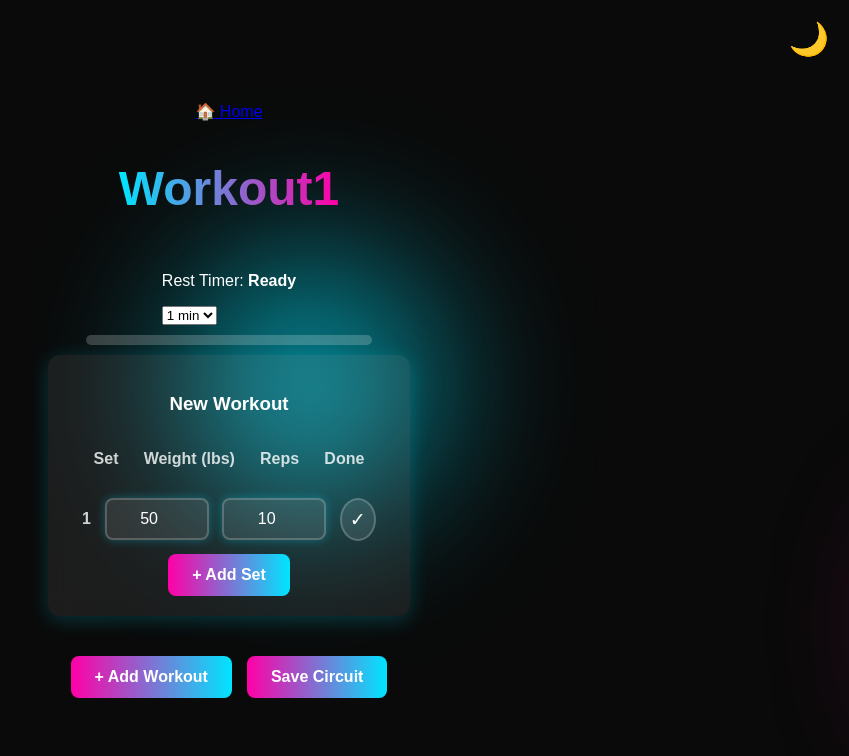
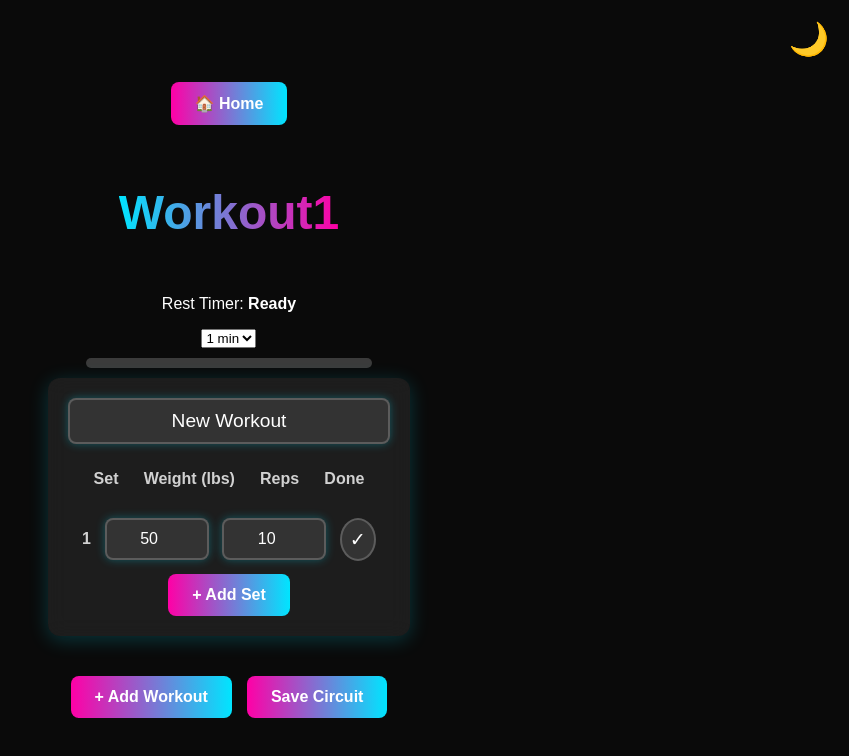
Before and after one commit to jacobball317/RepVault, a React (Create React App) app: page /RepVault/create-circuit in a window 1280 px wide. Both pictures are taken after a click on the button "+ Add Workout". Shown: the top 756 px of the page, without its empty margins (431-1280 px from the left). Built offline with nearby package versions, Linux system fonts and the light colour scheme.

Commit message:
cleaned up styling

```diff
--- a/src/App.css
+++ b/src/App.css
@@ -61,10 +61,52 @@ body {
   backdrop-filter: blur(15px);
   padding: 30px;
   border-radius: 15px;
-  box-shadow: 0 4px 20px rgba(0, 229, 255, 0.3);
   text-align: center;
   max-width: 500px;
   width: 90%;
+  position: relative;
+}
+
+.glass-card::before {
+  content: '';
+  position: absolute;
+  top: 0;
+  left: 0;
+  right: 0;
+  bottom: 0;
+  border-radius: 15px;
+  border: 5px solid;
+  border-image: linear-gradient(90deg, rgba(0, 229, 255, 0.8), rgba(255, 0, 166, 0.8)) 1;
+  filter: blur(10px);
+  z-index: -1;
+  animation: color-change 5s infinite alternate;
+}
+
+@keyframes rotate-glow {
+  0% {
+    transform: rotate(0deg);
+  }
+  100% {
+    transform: rotate(360deg);
+  }
+}
+
+@keyframes glow {
+  0% {
+    box-shadow: 0 0 20px rgba(0, 229, 255, 0.3), 0 0 40px rgba(255, 0, 166, 0.3);
+  }
+  100% {
+    box-shadow: 0 0 40px rgba(0, 229, 255, 0.6), 0 0 80px rgba(255, 0, 166, 0.6);
+  }
+}
+
+@keyframes color-change {
+  0%, 100% {
+    border-image: linear-gradient(90deg, rgba(0, 229, 255, 0.8), rgba(255, 0, 166, 0.8)) 1;
+  }
+  50% {
+    border-image: linear-gradient(90deg, rgba(255, 0, 166, 0.8), rgba(0, 229, 255, 0.8)) 1;
+  }
 }
 
 /* === Neon Title === */
@@ -125,6 +167,34 @@ body {
   filter: drop-shadow(0 0 5px #00E5FF);
 }
 
+/* Centered Timer Section */
+.centered {
+  display: flex;
+  flex-direction: column;
+  align-items: center;
+}
+
+/* Home Button Styling */
+.home-btn {
+  background: linear-gradient(90deg, #FF00A6, #00E5FF);
+  color: white;
+  font-weight: bold;
+  text-decoration: none;
+  border: none;
+  padding: 12px 24px;
+  border-radius: 8px;
+  cursor: pointer;
+  transition: 0.3s ease-in-out;
+  font-size: 1rem;
+  text-align: center;
+  margin-bottom: 20px;
+}
+
+.home-btn:hover {
+  transform: scale(1.05);
+  box-shadow: 0 0 15px #00E5FF, 0 0 25px #FF00A6;
+}
+
 /* === Mobile Responsive Design === */
 @media (max-width: 768px) {
   .glass-card {
--- a/src/App.js
+++ b/src/App.js
@@ -1,6 +1,7 @@
 import React, { useState } from "react";
 import { Routes, Route, Link } from "react-router-dom";
 import CircuitForm from "./components/CircuitForm";
+import LaserBackground from "./components/LaserBackground";
 import "./App.css";
 
 function App() {
@@ -21,15 +22,12 @@ function App() {
     <div className={`App ${darkMode ? "dark-mode" : ""}`}>
       <span className="dark-mode-toggle" onClick={toggleDarkMode}>🌙</span>
 
-      <div className="background-animation">
-        <div className="orb"></div>
-        <div className="orb small"></div>
-      </div>
-
       <Routes>
         <Route
           path="/"
           element={
+            <>
+              <LaserBackground />
               <div className="home-container">
                 <div className="glass-card">
                   <h1 className="neon-title">Rep Vault</h1>
@@ -40,6 +38,7 @@ function App() {
                   </div>
                 </div>
               </div>
+            </>
           }
         />
         <Route path="/create-circuit" element={<CircuitForm darkMode={darkMode} toggleDarkMode={toggleDarkMode} />} />
--- a/src/components/CircuitForm.css
+++ b/src/components/CircuitForm.css
@@ -37,6 +37,15 @@ width: 90%;
 max-width: 500px;
 text-align: center;
 box-shadow: 0 4px 20px rgba(0, 229, 255, 0.2);
+}
+
+/* Workout Name Input */
+.workout-name-input {
+  width: 100%;
+  margin-bottom: 10px;
+  font-size: 1.2rem;
+  text-align: center;
+  box-sizing: border-box; /* Ensure padding and border are included in the element's total width and height */
 }
 
 /* === Set Input Row === */
--- a/src/components/CircuitForm.js
+++ b/src/components/CircuitForm.js
@@ -32,6 +32,13 @@ function CircuitForm({ addCircuit, darkMode, toggleDarkMode }) {
   const updateSet = (workoutIndex, setIndex, field, value) => {
     const updatedWorkouts = [...workouts];
     updatedWorkouts[workoutIndex].sets[setIndex][field] = value;
+    setWorkouts(updatedWorkouts);
+  };
+
+  // Update workout name
+  const updateWorkoutName = (index, name) => {
+    const updatedWorkouts = [...workouts];
+    updatedWorkouts[index].name = name;
     setWorkouts(updatedWorkouts);
   };
 
@@ -83,7 +90,7 @@ function CircuitForm({ addCircuit, darkMode, toggleDarkMode }) {
         🌙
       </span>
 
-      <Link to="/" className="home-btn">
+      <Link to="/" className="neon-btn home-btn">
         🏠 Home
       </Link>
 
@@ -103,7 +110,7 @@ function CircuitForm({ addCircuit, darkMode, toggleDarkMode }) {
       </h2>
 
       {/* Rest Timer UI */}
-      <div className="timer-section">
+      <div className="timer-section centered">
         <p className="rest-timer-text">
           Rest Timer: <strong>{timer !== null && timer > 0 ? formatTime(timer) : "Ready"}</strong>
         </p>
@@ -131,7 +138,12 @@ function CircuitForm({ addCircuit, darkMode, toggleDarkMode }) {
       {/* Workout Section */}
       {workouts.map((workout, workoutIndex) => (
         <div key={workoutIndex} className="workout-card">
-          <h3 className="workout-title">{workout.name}</h3>
+          <input
+            type="text"
+            value={workout.name}
+            onChange={(e) => updateWorkoutName(workoutIndex, e.target.value)}
+            className="neon-input workout-name-input"
+          />
           <div className="set-header">
             <p>Set</p>
             <p>Weight (lbs)</p>
--- /dev/null
+++ b/src/components/LaserBackground.css
@@ -0,0 +1,76 @@
+.laser-background {
+  position: absolute;
+  width: 100vw;
+  height: 100vh;
+  overflow: hidden;
+}
+
+.laser {
+  position: absolute;
+  width: 2px;
+  height: 100vh;
+  background: linear-gradient(180deg, rgba(255,0,166,0.8), transparent);
+  animation: laser-animation 5s infinite;
+}
+
+.laser1 {
+  left: 5%;
+  animation-delay: 0s;
+}
+
+.laser2 {
+  left: 15%;
+  animation-delay: 0.5s;
+}
+
+.laser3 {
+  left: 25%;
+  animation-delay: 1s;
+}
+
+.laser4 {
+  left: 35%;
+  animation-delay: 1.5s;
+}
+
+.laser5 {
+  left: 45%;
+  animation-delay: 2s;
+}
+
+.laser6 {
+  left: 55%;
+  animation-delay: 2.5s;
+}
+
+.laser7 {
+  left: 65%;
+  animation-delay: 3s;
+}
+
+.laser8 {
+  left: 75%;
+  animation-delay: 3.5s;
+}
+
+.laser9 {
+  left: 85%;
+  animation-delay: 4s;
+}
+
+.laser10 {
+  left: 95%;
+  animation-delay: 4.5s;
+}
+
+@keyframes laser-animation {
+  0% {
+    transform: translateY(0);
+  }
+  50% {
+    transform: translateY(-100vh);
+  }
+  100% {
+    transform: translateY(0);
+  }
+}
--- /dev/null
+++ b/src/components/LaserBackground.js
@@ -0,0 +1,21 @@
+import React from "react";
+import "./LaserBackground.css";
+
+const LaserBackground = () => {
+  return (
+    <div className="laser-background">
+      <div className="laser laser1"></div>
+      <div className="laser laser2"></div>
+      <div className="laser laser3"></div>
+      <div className="laser laser4"></div>
+      <div className="laser laser5"></div>
+      <div className="laser laser6"></div>
+      <div className="laser laser7"></div>
+      <div className="laser laser8"></div>
+      <div className="laser laser9"></div>
+      <div className="laser laser10"></div>
+    </div>
+  );
+};
+
+export default LaserBackground;
```
Lines whose indentation alone changed are shown as unchanged.
